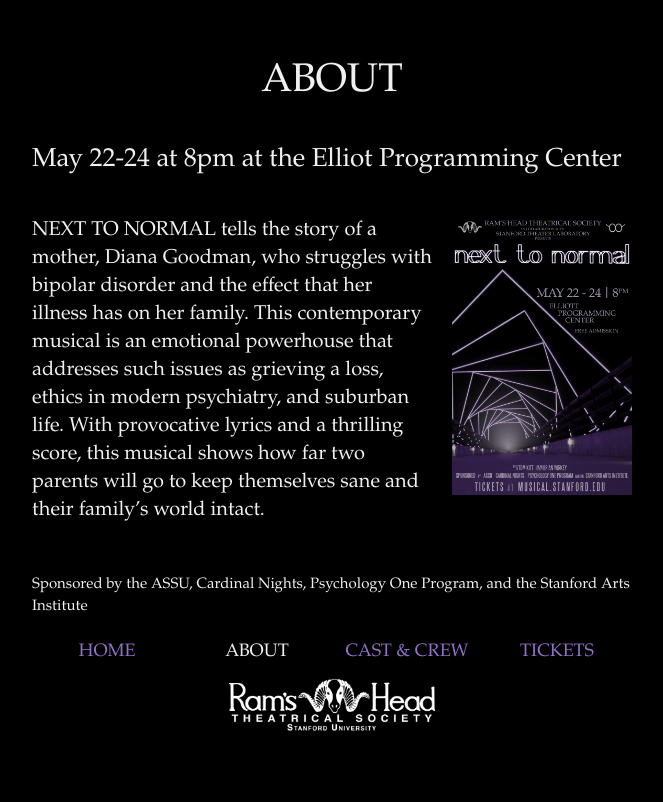
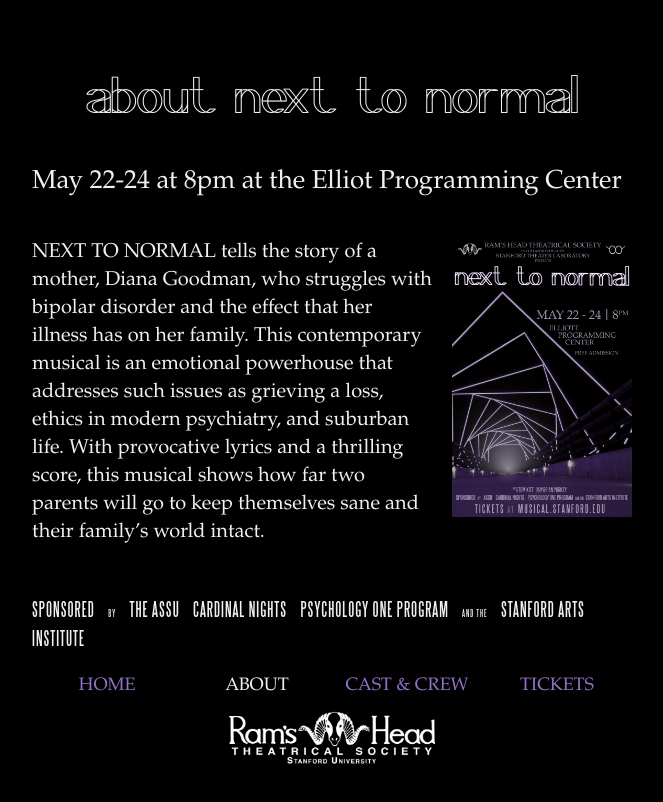
Before and after one commit to nmasharani/n2n, a plain HTML site: page about.html in a window 1280 px wide. Shown: the whole page, without its empty margins (308-971 px from the left). Drawn offline with Linux system fonts and the light colour scheme; files whose address does not match are found by name.

Commit message:
changed shit

```diff
--- a/about.html
+++ b/about.html
@@ -10,6 +10,14 @@
     <!-- Styles -->
     <link href="css/bootstrap.css" rel="stylesheet">
     <style type="text/css">
+    @font-face {
+      font-family:"wireframe";
+      src: url("fonts/WIREFRAME.ttf");
+    }
+    @font-face {
+      font-family:"steeltongs";
+      src: url("fonts/SteelTongs.ttf");
+    }
       * {
         margin: 0;
       }
@@ -80,9 +88,12 @@
       }
 
       .copyright {
-        font-size:15px;
+        font-size:20px;
         /*text-align:center;*/
         padding-top:30px;
+        text-transform:uppercase;
+        font-family:"steeltongs", "Palatino Linotype", "Book Antiqua", Palatino, serif;
+        letter-spacing: 1px;
       }
       /* Custom container */
       .container-narrow {
@@ -100,10 +111,10 @@
       }
 
       .pagetitle {
-        font-family: "Palatino Linotype", "Book Antiqua", Palatino, serif;
-        text-transform:uppercase;
+        font-family: "wireframe", "Palatino Linotype", "Book Antiqua", Palatino, serif;
+        text-transform:lowercase;
         text-align: center;
-        font-size:40px;
+        font-size:60px;
       }
 
       .poster {
@@ -112,6 +123,10 @@
         margin-left:20px;
         margin-bottom:20px;
       }
+
+      .smalltext {
+        font-size:10px;
+      }
     </style>
   </head>
 
@@ -119,7 +134,7 @@
     <div class="wrapper">
     <div class="container-narrow">
       <div class="lead">
-        <h1 class="pagetitle">About</h1>
+        <h1 class="pagetitle">About next to normal</h1>
         <br>
         <p style="font-size:26px;">May 22-24 at 8pm at the Elliot Programming Center</p>
         <br>
@@ -128,7 +143,7 @@
         <p>NEXT TO NORMAL tells the story of a mother, Diana Goodman, who struggles with bipolar disorder and the effect that her illness has on her family. This contemporary musical is an emotional powerhouse that addresses such issues as grieving a loss, ethics in modern psychiatry, and suburban life. With provocative lyrics and a thrilling score, this musical shows how far two parents will go to keep themselves sane and their family’s world intact.</p>
       </div>
       <div class="copyright">
-        <p>Sponsored by the ASSU, Cardinal Nights, Psychology One Program, and the Stanford Arts Institute</p>
+        <p>Sponsored &nbsp;&nbsp;<span class="smalltext">by</span> &nbsp;&nbsp;the ASSU &nbsp;&nbsp;Cardinal Nights &nbsp;&nbsp;Psychology One Program &nbsp;&nbsp;<span class="smalltext">and the</span> &nbsp;&nbsp;Stanford Arts Institute</p>
       </div>
     </div> <!-- /container -->
     <div class="push"></div>
```
Also changed, not shown: castandcrew.html (+11 -5 lines), tickets.html (+8 -4 lines), fonts/WIREFRAME.ttf (added).
